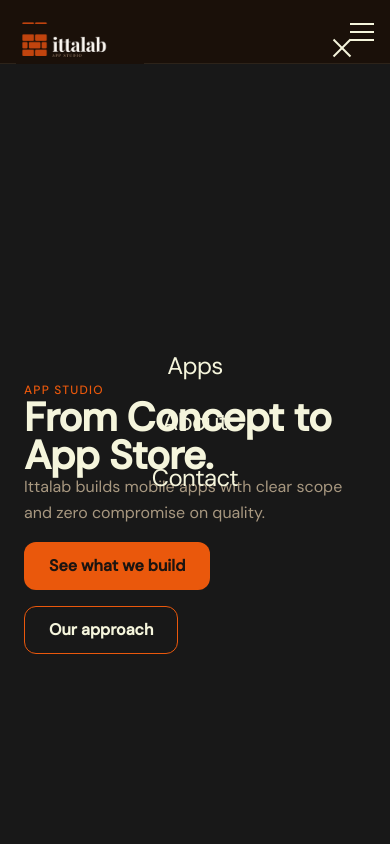
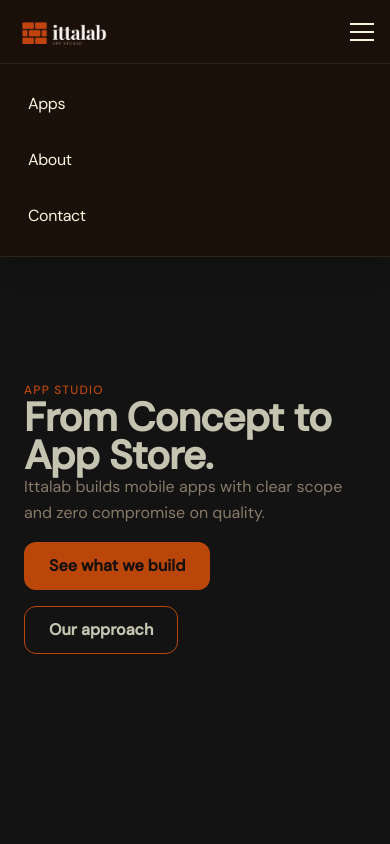
Before and after one commit to ittalab/ittalab-wesbite, a Next.js app: page / in a window 390 px wide. Both pictures are taken after a click on the button "Open menu". Shown: the top 844 px of the page. Built offline with nearby package versions, Linux system fonts and the light colour scheme.

Commit message:
fixed header dropdowns

```diff
--- a/components/layout/Navbar.tsx
+++ b/components/layout/Navbar.tsx
@@ -58,8 +58,8 @@ export default function Navbar() {
           {/* Mobile Hamburger Button */}
           <button
             className="lg:hidden flex flex-col justify-center gap-1.5 w-6 h-6 p-0 bg-transparent"
-            onClick={() => setMobileMenuOpen(true)}
-            aria-label="Open menu"
+            onClick={() => setMobileMenuOpen((prev) => !prev)}
+            aria-label={mobileMenuOpen ? "Close menu" : "Open menu"}
             aria-expanded={mobileMenuOpen}
           >
             <span className="block w-6 h-0.5 bg-[#F5F5DC]" />
@@ -69,49 +69,27 @@ export default function Navbar() {
         </div>
       </header>
 
-      {/* Mobile Menu Overlay */}
+      {/* Mobile Menu Dropdown */}
       {mobileMenuOpen && (
-        <div className="fixed inset-0 z-50 bg-background/[0.98] flex flex-col items-center justify-center px-4">
-          <Link
-            href="/"
-            className="absolute top-6 left-4 sm:left-6 flex items-center gap-4"
+        <>
+          <button
+            className="fixed inset-0 top-16 z-30 bg-black/20 lg:hidden"
+            aria-label="Close menu"
             onClick={() => setMobileMenuOpen(false)}
-          >
-            <div className="relative h-10 w-[clamp(140px,48vw,280px)] overflow-hidden">
-              <Image
-                src="/icons/ittalab.png"
-                alt="Ittalab"
-                fill
-                className="object-contain object-left"
-                sizes="280px"
           />
-            </div>
-          </Link>
 
-          {/* Close Button (X) */}
-          <button
-            className="absolute top-6 right-6 w-12 h-12 flex items-center justify-center bg-transparent"
-            onClick={() => setMobileMenuOpen(false)}
-            aria-label="Close menu"
-          >
-            <span className="relative w-6 h-6">
-              <span className="absolute top-1/2 left-0 w-6 h-0.5 bg-[#F5F5DC] rotate-45 -translate-y-1/2" />
-              <span className="absolute top-1/2 left-0 w-6 h-0.5 bg-[#F5F5DC] -rotate-45 -translate-y-1/2" />
-            </span>
-          </button>
-
-          {/* Mobile Nav Links */}
-          <nav className="flex flex-col items-center gap-6 sm:gap-8">
+          <div className="fixed top-16 left-0 right-0 z-40 lg:hidden border-b border-[#2D2319] bg-[#1A1009] shadow-xl">
+            <nav className="max-w-screen-xl mx-auto px-4 sm:px-6 py-4 flex flex-col gap-2">
               {navLinks.map((link) => {
                 const isActive = pathname === link.href;
                 return (
                   <Link
                     key={link.href}
                     href={link.href}
-                  className={`text-2xl sm:text-3xl font-display tracking-tight transition-colors ${
+                    className={`rounded-lg px-3 py-3 text-base font-display tracking-tight transition-colors ${
                       isActive
-                      ? "text-[#EA580C]"
-                      : "text-[#F5F5DC]"
+                        ? "text-[#EA580C] bg-[#EA580C]/10"
+                        : "text-[#F5F5DC] hover:bg-[#2D2319]"
                     }`}
                     onClick={() => setMobileMenuOpen(false)}
                   >
@@ -121,6 +99,7 @@ export default function Navbar() {
               })}
             </nav>
           </div>
+        </>
       )}
     </>
   );
```
Lines whose indentation alone changed are shown as unchanged.
